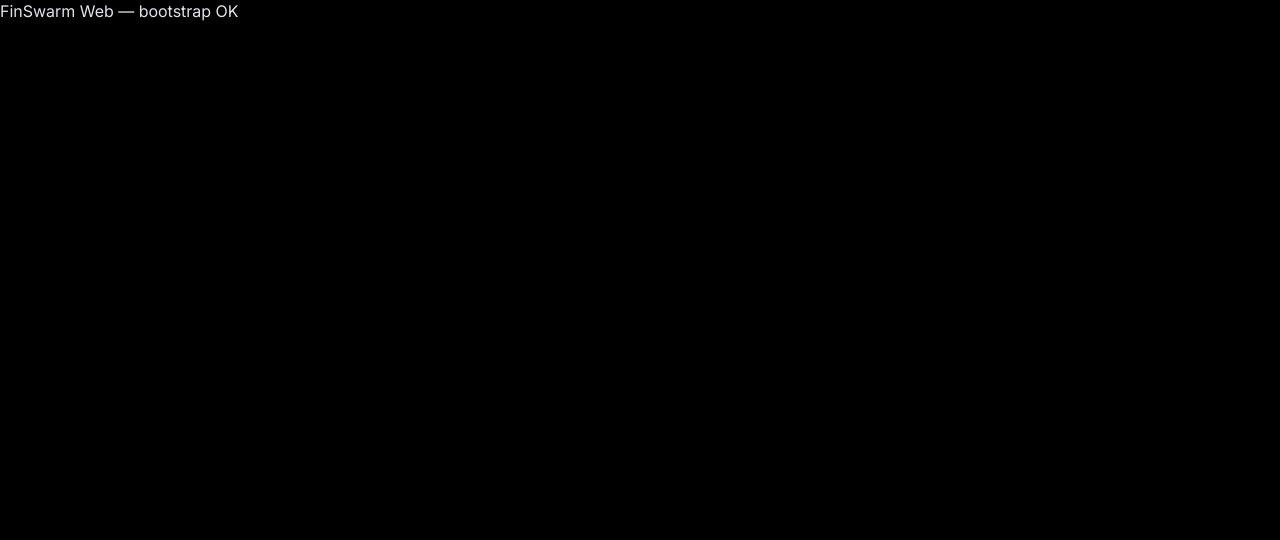
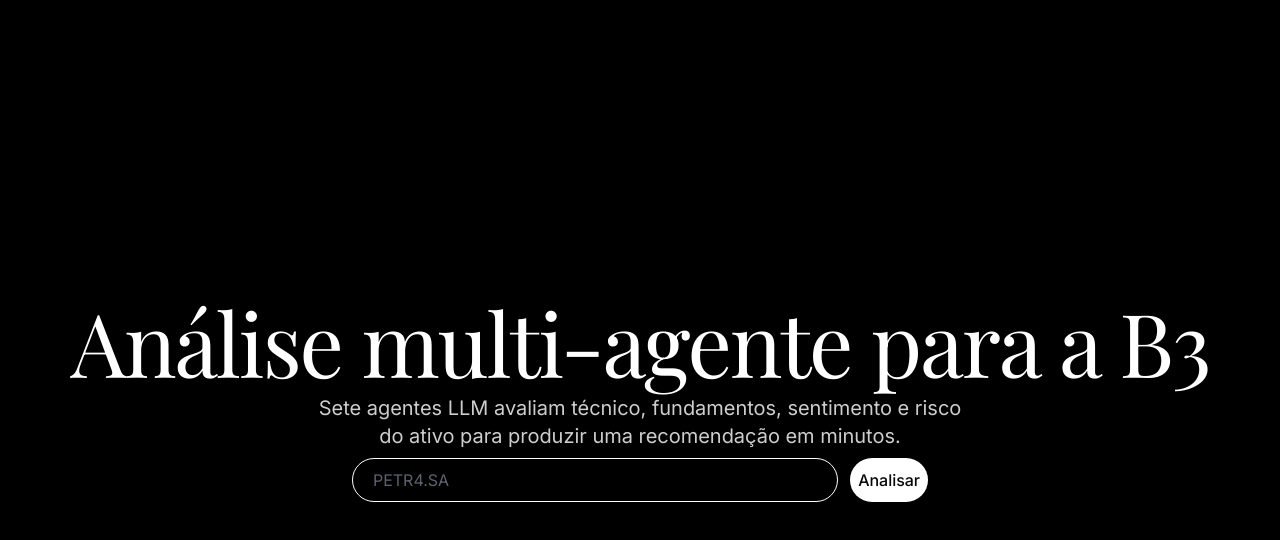
Before and after one commit to Apolo442/FinSwarm, a React (Vite) app in the folder web/: page / in a window 1280 px wide. Shown: the top 540 px of the page. Built offline with nearby package versions, Linux system fonts and the light colour scheme.

Commit message:
feat(web): wire routes in App

```diff
--- a/web/src/App.tsx
+++ b/web/src/App.tsx
@@ -1,3 +1,13 @@
+import { Routes, Route, Navigate } from 'react-router-dom'
+import { Home } from './pages/Home'
+import { Analysis } from './pages/Analysis'
+
 export default function App() {
-  return <div>FinSwarm Web — bootstrap OK</div>
+  return (
+    <Routes>
+      <Route path="/" element={<Home />} />
+      <Route path="/analysis/:jobId" element={<Analysis />} />
+      <Route path="*" element={<Navigate to="/" replace />} />
+    </Routes>
+  )
 }
```
